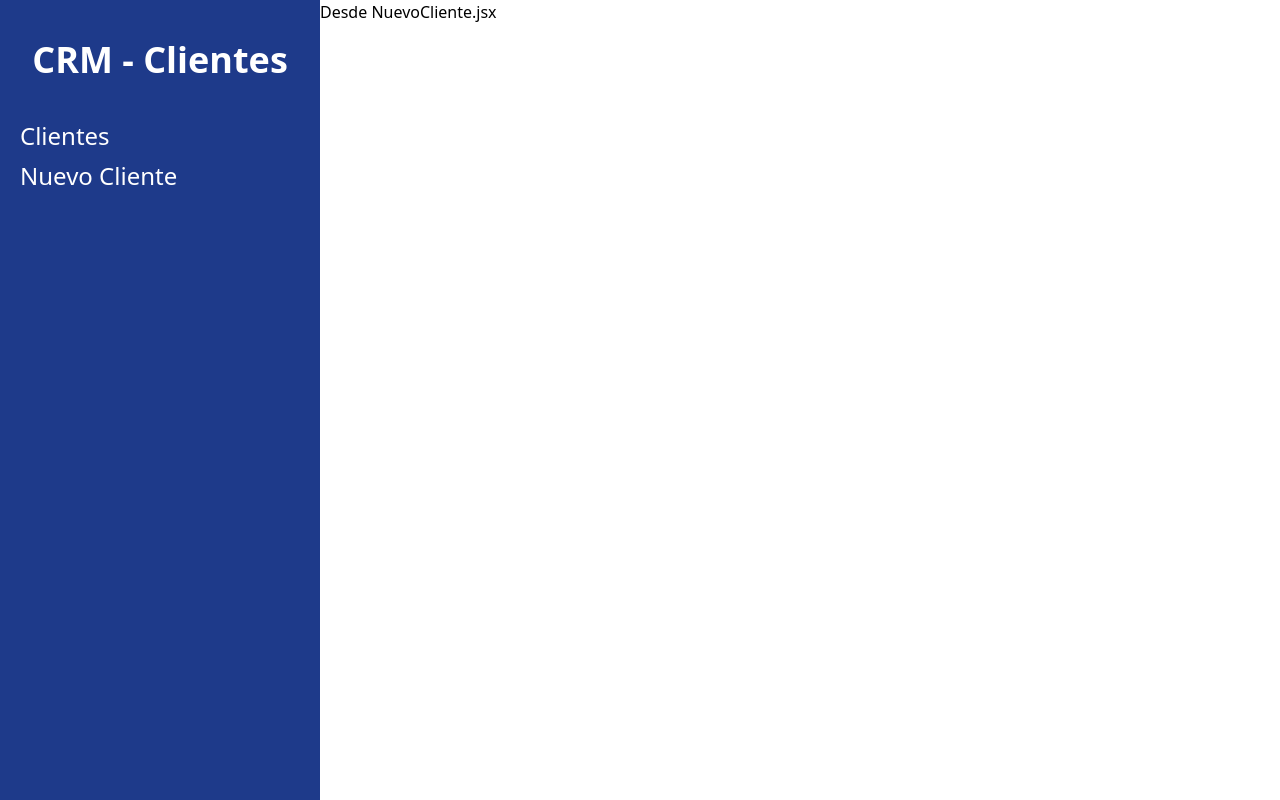
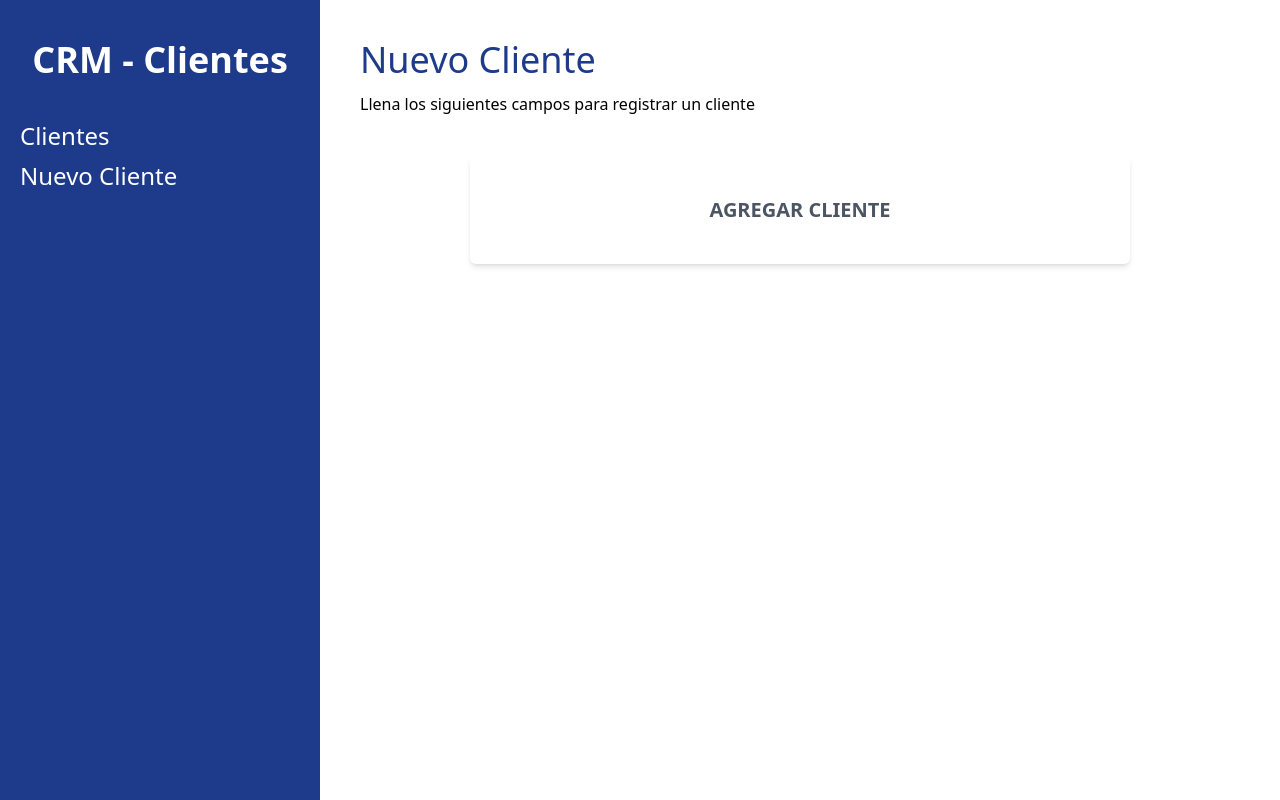
Before and after one commit to alicia-granados/MERN-EXPERIMENTS, a React (Vite) app in the folder Proyecto 4/crm-React/: page /clientes/nuevo in a window 1280 px wide. Built offline with nearby package versions, Linux system fonts and the light colour scheme.

Commit message:
feat: :sparkles: React: creando las páginas necesarias para este proyecto

```diff
--- /dev/null
+++ b/Proyecto 4/crm-React/src/components/Formulario.jsx
@@ -0,0 +1,11 @@
+import React from 'react'
+
+const Formulario = () => {
+  return (
+    <div className='bg-white mt-10 px-5 py-10 rounded-md shadow-md md:w-3/4 mx-auto'>
+      <h1 className='text-gray-600 font-bold text-xl uppercase text-center'>Agregar Cliente</h1>
+    </div>
+  )
+}
+
+export default Formulario
--- a/Proyecto 4/crm-React/src/layout/Layout.jsx
+++ b/Proyecto 4/crm-React/src/layout/Layout.jsx
@@ -25,7 +25,7 @@ const Layout = () => {
         </nav>
 
       </div>
-      <div className='md:w-3/4'>
+      <div className='md:w-3/4 p-10'>
         <Outlet/>
       </div>
     </div>
--- a/Proyecto 4/crm-React/src/paginas/NuevoCliente.jsx
+++ b/Proyecto 4/crm-React/src/paginas/NuevoCliente.jsx
@@ -1,10 +1,13 @@
 import React from 'react'
+import Formulario from '../components/Formulario'
 
 const NuevoCliente = () => {
   return (
-    <div>
-      <h1>Desde NuevoCliente.jsx</h1>
-    </div>
+    <>
+      <h1 className='font-block text-4xl text-blue-900 '>Nuevo Cliente</h1>
+      <p className='mt-3'>Llena los siguientes campos para registrar un cliente</p>
+      <Formulario/>
+    </>
   )
 }
 
```
